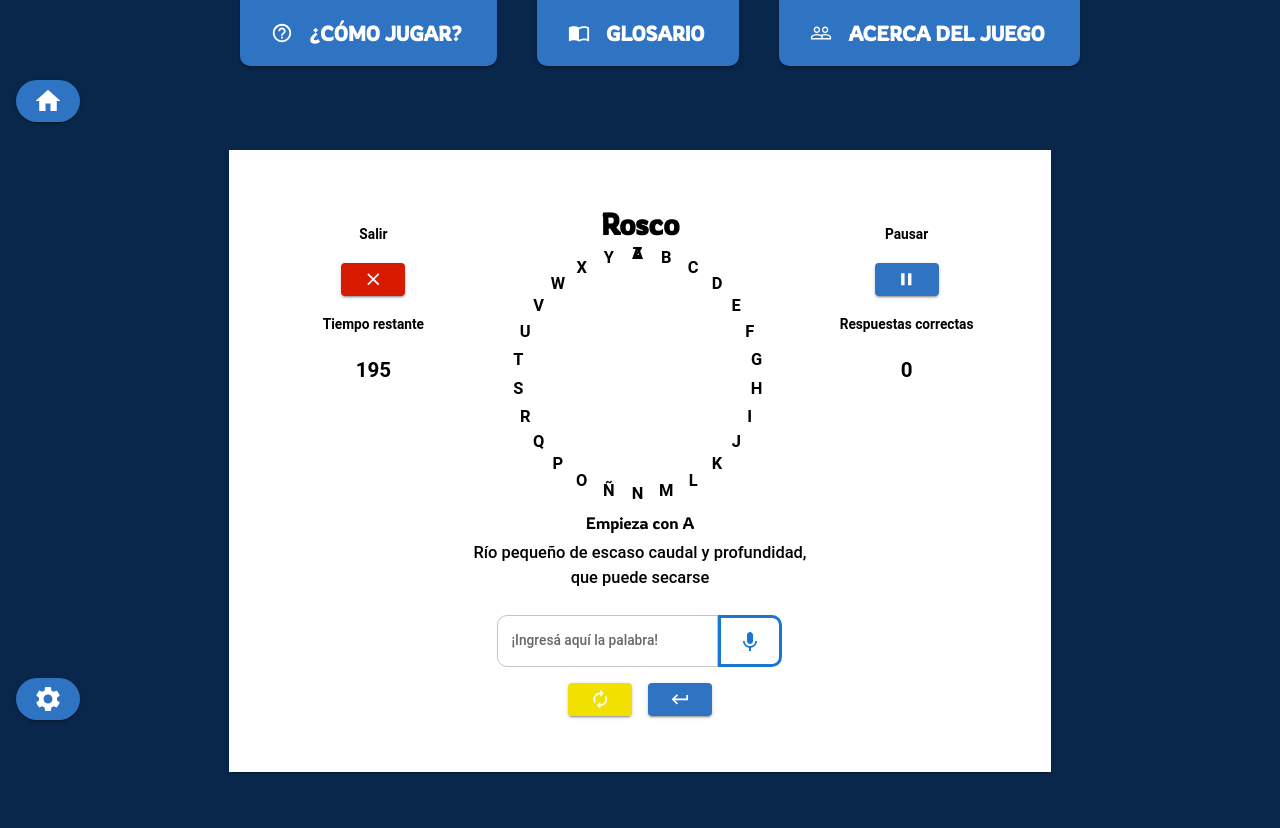
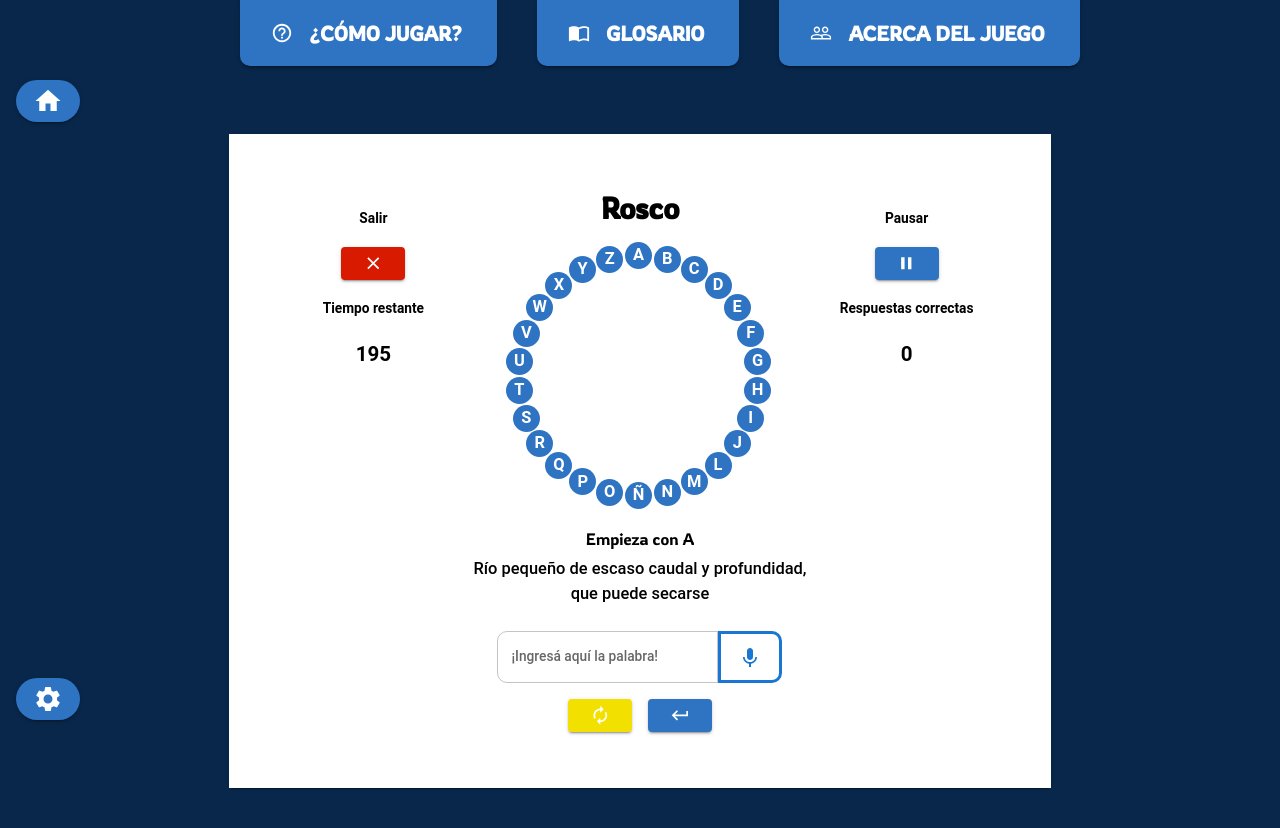
Before and after one commit to tadeovelis/Pasapalabra-ArroyoMaldonado-TPIntegradorDEU-2022, a React (Create React App) app: page /rosco in a window 1280 px wide. Built offline with nearby package versions, Linux system fonts and the light colour scheme; the HTML template or start-up script is replaced by a standard one.

Commit message:
Cambiar colores letras del rosco y acomodar algunos márgenes

```diff
--- a/src/components/Rosco/LetraRosco.js
+++ b/src/components/Rosco/LetraRosco.js
@@ -5,16 +5,16 @@ import { useEffect } from "react";
 export default function Letra(props) {
 
     const palabra = props.palabra;
-    const angle = props.indice/26*2*Math.PI-Math.PI/2;
+    const angle = props.indice / 26 * 2 * Math.PI - Math.PI / 2;
     const radius = 120;
-    const symbolSize = 25;
+    const symbolSize = 27;
 
     const x = radius + radius * Math.cos(angle);
     const y = radius + radius * Math.sin(angle);
 
     // Le doy un color rápido para identificar el estado
     function getColor() {
-        switch(palabra.estado) {
+        switch (palabra.estado) {
             case 1:
                 return 'success.main'
             case 2:
@@ -22,16 +22,26 @@ export default function Letra(props) {
             case 3:
                 return 'pasapalabra.main'
             default:
-                return 'primary'
+                return 'primary.main'
         }
     }
 
     return (
-         <Box sx={{bgcolor: getColor(),
-            minWidth:symbolSize+"px", minHeight:symbolSize+"px", borderRadius:"50%",
-            top: y, left:x, position: "absolute",
-            justifyContent:"center", alignItems:"center", display:"flex" }}>
-            <Typography sx={{fontWeight:"bold"}}>
+        <Box
+            sx={{
+                bgcolor: getColor(),
+                minWidth: symbolSize + "px",
+                minHeight: symbolSize + "px",
+                borderRadius: "50%",
+                top: y,
+                left: x,
+                position: "absolute",
+                justifyContent: "center",
+                alignItems: "center",
+                display: "flex"
+            }}
+        >
+            <Typography sx={{ fontWeight: "bold", color: "primary.contrastText" }}>
                 {palabra.letra}
             </Typography>
         </Box>
--- a/src/components/Rosco/Rosco.js
+++ b/src/components/Rosco/Rosco.js
@@ -10,12 +10,13 @@ export default function Rosco(props) {
         <div>
             <Typography
                 variant="h2"
+                mb={2}
             >
                 Rosco
             </Typography>
             {props.palabras.length ?
                 <>
-                    <Box sx={{justifyContent:"center", display:"flex"}}>
+                    <Box sx={{justifyContent:"center", display:"flex", mb: 2}}>
                         <Box sx={{width:"270px", height:"270px", position: "relative"}}>
                             <Letras
                                 palabras={props.palabras}
--- a/src/data/palabras.json
+++ b/src/data/palabras.json
@@ -115,16 +115,6 @@
             {
                 "palabra": "Junco",
                 "definicion": "Planta de hoja cilíndrica, alargada, recta y flexible, usada en cestería y para confeccionar techos",
-                "formato": "Empieza con"
-            }
-        ]
-    },
-    {
-        "letra": "K",
-        "palabras": [
-            {
-                "palabra": "Kilómetro",
-                "definicion": "Unidad de longitud equivalente a mil metros",
                 "formato": "Empieza con"
             }
         ]
```
